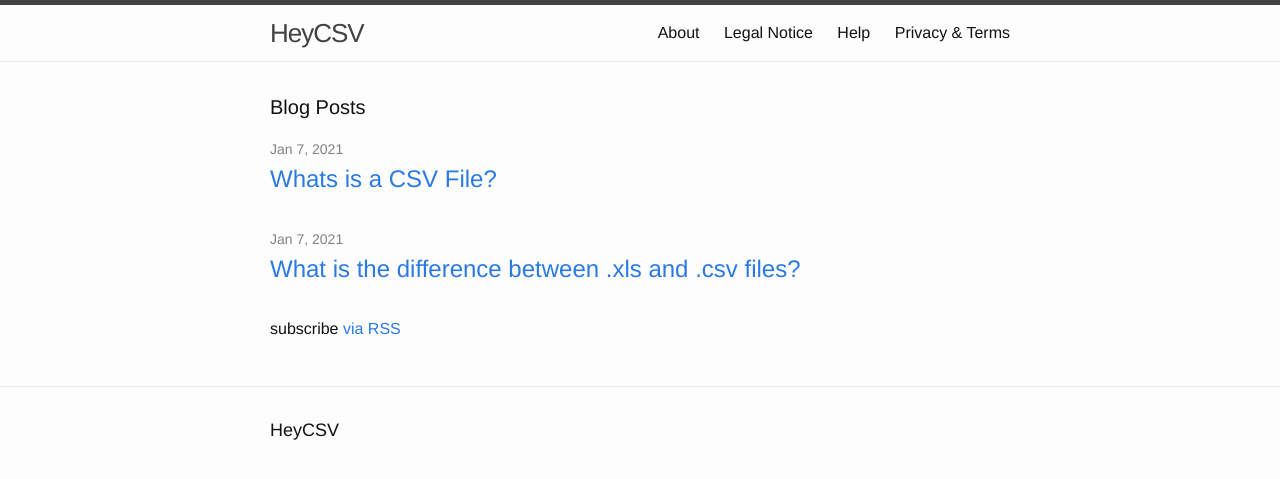
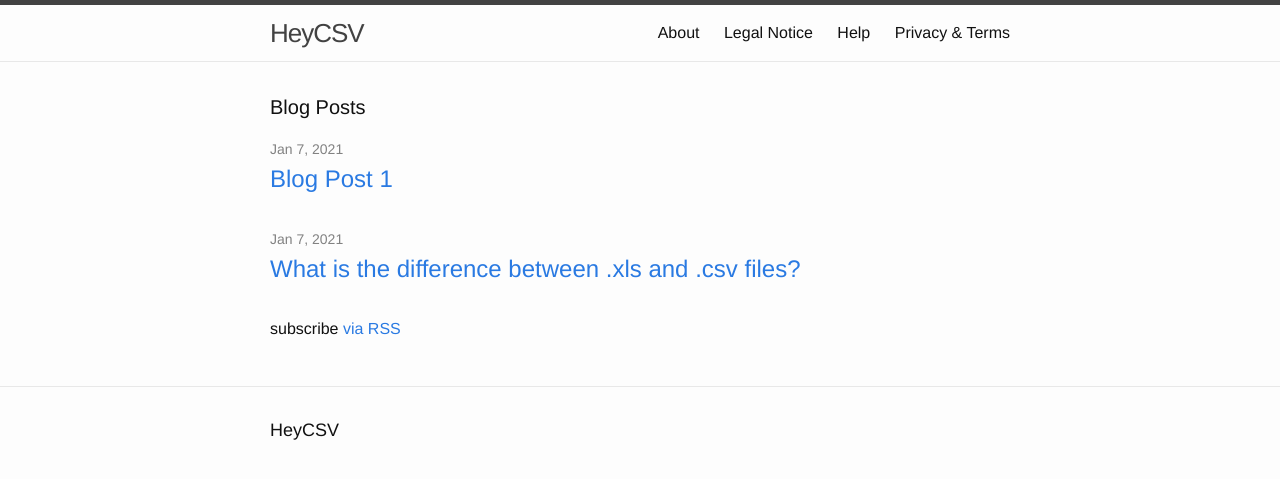
Before and after one commit to bavariamax/heycsv, a Jekyll site: the page built from index.html, in a window 1280 px wide. Shown: the top 479 px of the page. Built offline with Jekyll 4.4.1, drawn with Linux system fonts in a browser that asks for light colours.

Commit message:
Updated Csv File

```diff
--- a/_blog/csv-file.markdown
+++ b/_blog/csv-file.markdown
@@ -1,6 +1,6 @@
 ---
-title: Whats is a CSV File?
-date: 2021-01-07 12:23:00 Z
+title: Blog Post 1
+date: 2021-01-07 13:23:00 +01:00
 position: 0
 ---
 
```
